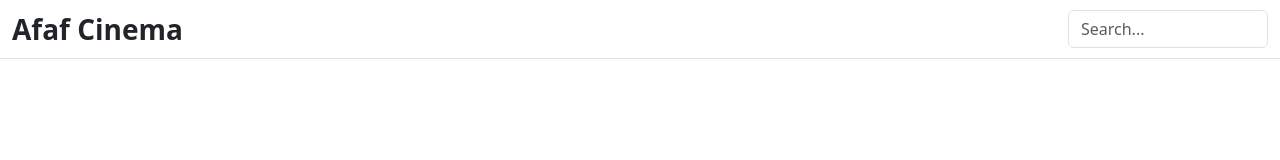
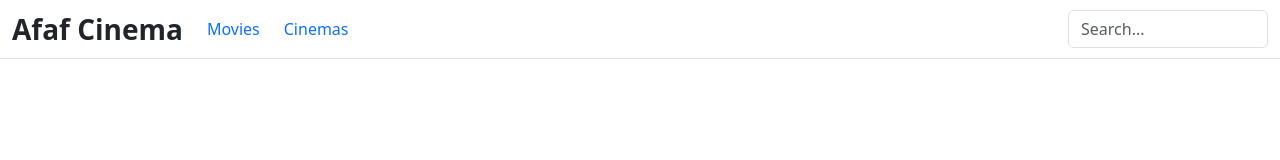
Before and after one commit to 3afaf-ahadad/Afaf_Cinema-Movie_Booking, a React (Vite) app: page /movies in a window 1280 px wide. Shown: the top 160 px of the page. Built offline with nearby package versions, Linux system fonts and the light colour scheme.

Commit message:
Updated App.jsx Routes and the header's nav

```diff
--- a/src/App.jsx
+++ b/src/App.jsx
@@ -2,10 +2,11 @@ import { BrowserRouter as Router, Routes, Route } from "react-router-dom";
 import Header from "./components/common/Header.jsx";
 import Footer from "./components/common/Footer.jsx";
 import Home from "./pages/Home.jsx";
+import Movies from "./pages/Movies.jsx";
 import Movie from "./pages/Movie.jsx";
 import Seats from "./pages/Seat.jsx";
 import Payment from "./pages/Payment.jsx";
-import './styles/index.css'
+import "./styles/index.css";
 
 function App() {
   return (
@@ -15,6 +16,7 @@ function App() {
         <main className="flex-grow-1">
           <Routes>
             <Route path="/" element={<Home />} />
+            <Route path="/movies" element={<Movies />} />
             <Route path="/movie/:id" element={<Movie />} />
             <Route path="/seats" element={<Seats />} />
             <Route path="/payment" element={<Payment />} />
--- a/src/components/common/Header.jsx
+++ b/src/components/common/Header.jsx
@@ -1,20 +1,30 @@
 import "bootstrap/dist/css/bootstrap.min.css";
 import "bootstrap/dist/js/bootstrap.bundle.min.js";
-import React from "react";
 import { Link } from "react-router-dom";
 
 function Header() {
   return (
     <header className="border-bottom">
       <div className="container-fluid">
-        <div className="d-flex justify-content-between align-items-center py-2">
+        <div className="d-flex align-items-center py-2">
+
+
           <span className="fs-3 fw-bold">Afaf Cinema</span>
 
-          <nav className="d-none d-md-flex">
-            <div className="d-flex gap-4"></div>
+
+          <nav className="d-none d-md-flex ms-4">
+            <div className="d-flex gap-4">
+              <Link to="/movies" className="text-decoration-none">
+                Movies
+              </Link>
+              <Link to="/cinemas" className="text-decoration-none">
+                Cinemas
+              </Link>
+            </div>
           </nav>
 
-          <div className="d-flex align-items-center gap-2">
+
+          <div className="ms-auto d-flex align-items-center gap-2">
             <input
               type="text"
               placeholder="Search..."
--- /dev/null
+++ b/src/pages/Movies.jsx
@@ -0,0 +1,19 @@
+import { useState } from "react";
+import { Link } from "react-router-dom";
+import { movies } from "../data/movies";
+
+function Movies() {
+  const [filteredMovies, setFilteredMovies] = useState(movies);
+  const [searchTerm, setSearchTerm] = useState("");
+  const [selectedGenre, setSelectedGenre] = useState("all");
+  const [selectedStatus, setSelectedStatus] = useState("all");
+
+  return (
+    <div className="container">
+      {/* Page Header & Search */}
+      {/* Filter Buttons */}
+      {/* Movie Grid */}
+    </div>
+  );
+}
+export default Movies;
```
